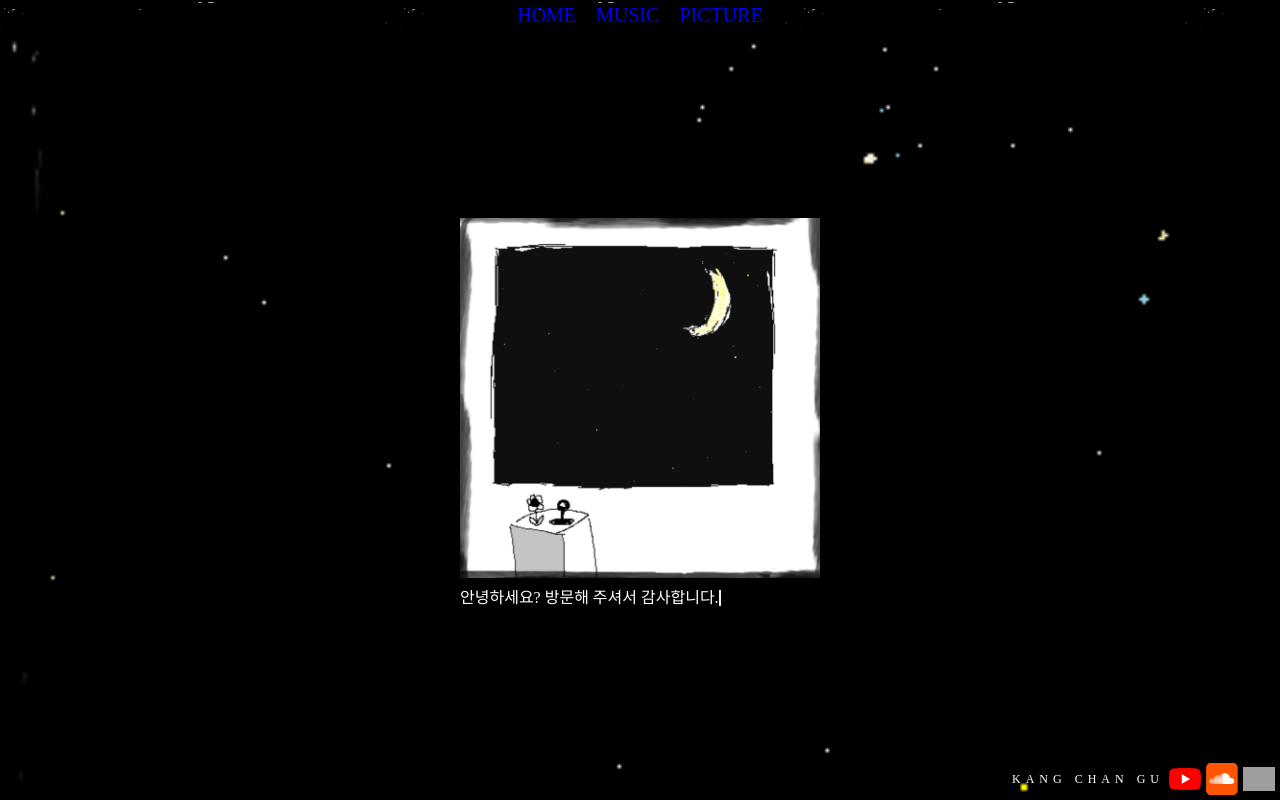
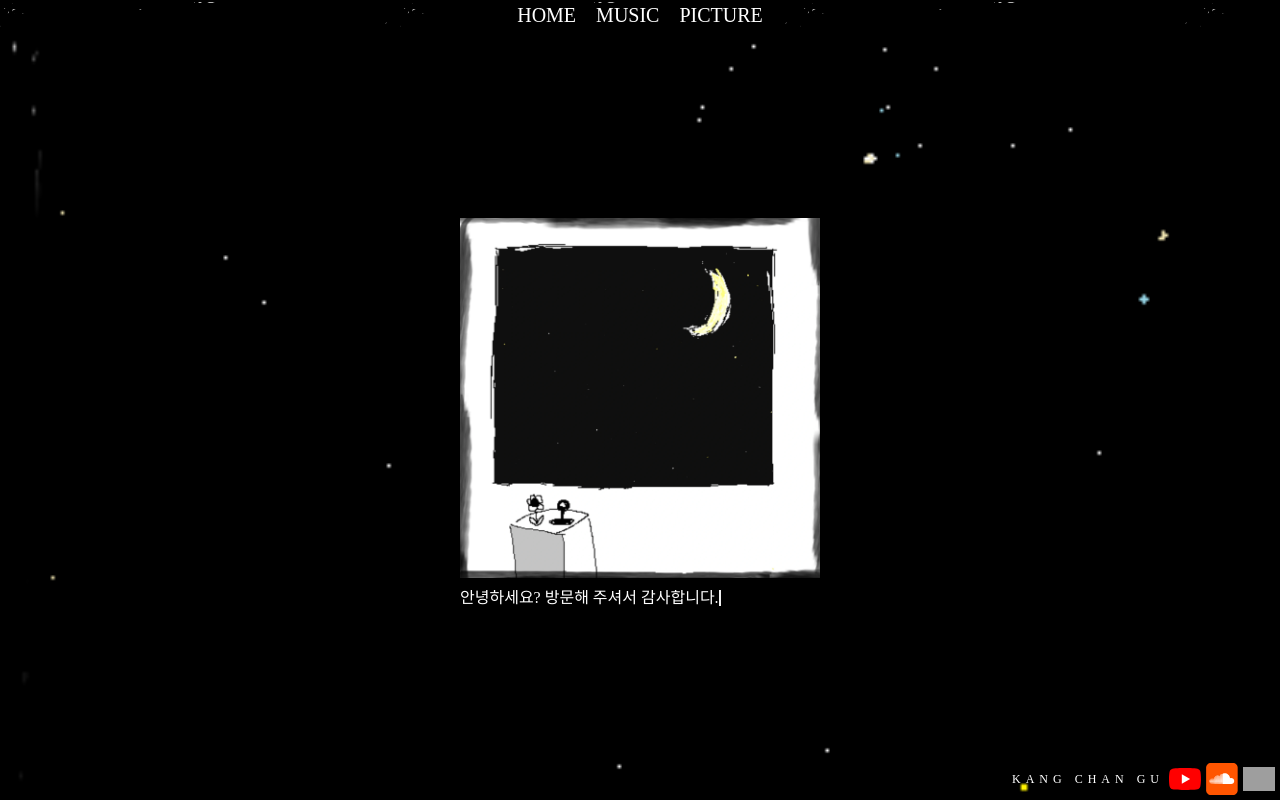
Before and after one commit to lovemagician/KANGCHANGU, a React (Vite) app: page / in a window 1280 px wide. Built offline with nearby package versions, Linux system fonts and the light colour scheme; grey boxes are pictures that could not be loaded.

Commit message:
🚧 CSS reset

```diff
--- a/src/reset.css
+++ b/src/reset.css
@@ -138,11 +138,10 @@ a {
   text-decoration: none;
   outline: none;
 }
-a:hover,
-a:active {
-  text-decoration: none;
-}
-a:visited {
+
+a:visited,
+a:active,
+a:link {
   text-decoration: none;
   color: white;
 }
```
